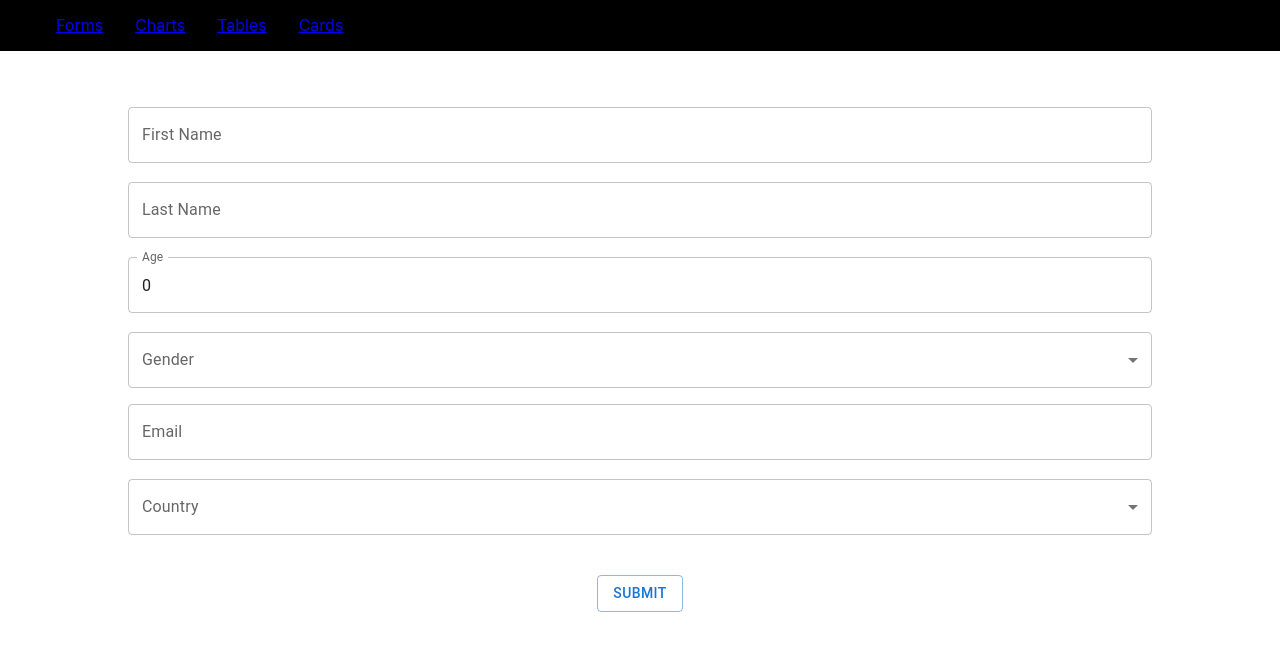
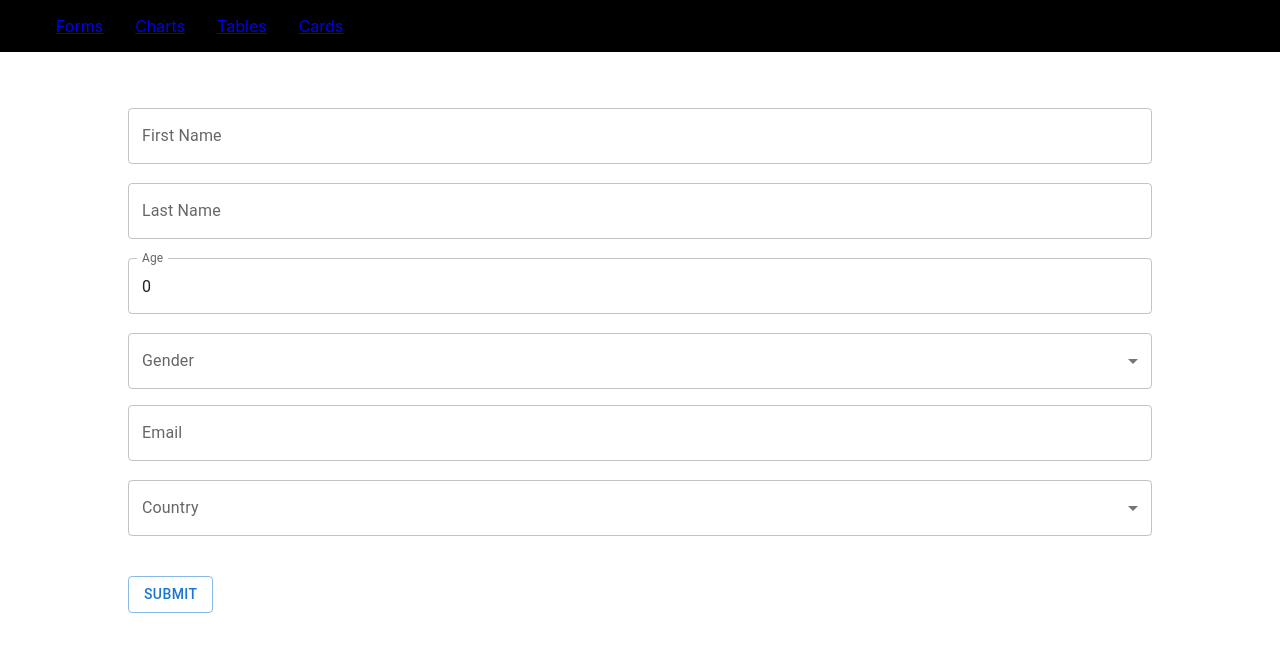
Before and after one commit to akash1520/panicleTech, a React (Create React App) app: page / in a window 1280 px wide. Shown: the top 652 px of the page. Built offline with nearby package versions, Linux system fonts and the light colour scheme.

Commit message:
Fix (App.tsx,Forms.tsx) : Styles changed

```diff
--- a/src/App.tsx
+++ b/src/App.tsx
@@ -9,8 +9,8 @@ import Cards from './pages/Cards';
 const App = () => {
   return (
     <Router>
-      <nav style={{background:"black", marginTop:"-1.3%"}}>
-        <ul style={{display:"flex",listStyle:"none"}}>
+      <nav style={{background:"black"}}>
+        <ul style={{display:"flex",listStyle:"none",margin:0}}>
           <li style={{margin:"1rem"}}>
             <Link to="/">Forms</Link>
           </li>
--- a/src/pages/Forms.tsx
+++ b/src/pages/Forms.tsx
@@ -81,10 +81,10 @@ const Forms = () => {
   return (
     <>
       <Box sx={{
+        display:"flex",
         mx: 'auto',
         my: '3rem',
-        width: '80vw',
-        textAlign: "center"
+        width: '80vw'
       }}>
         <Formik
           initialValues={initialValues}
@@ -181,7 +181,7 @@ const Forms = () => {
                 )}
               </Field>
               <Button
-                sx={{ my: "2rem" }}
+                sx={{ my: "2rem"}}
                 variant="outlined"
                 color="primary"
                 type="submit"
```
